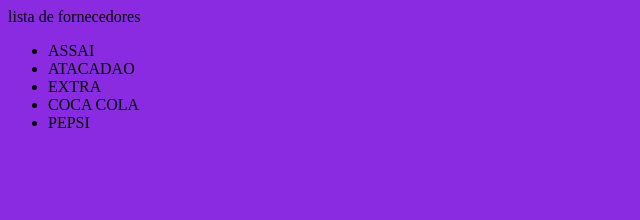
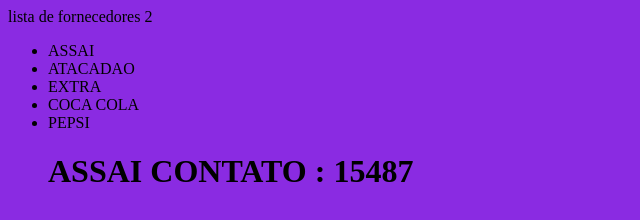
Before and after one commit to Lucas21588/primeiro-porjeto, a plain HTML site: page rep.html in a window 1280 px wide. Shown: the whole page, without its empty margins (0-640 px from the left). Drawn offline with Linux system fonts and the light colour scheme.

Commit message:
lista de fornecedores 2

```diff
--- a/rep.html
+++ b/rep.html
@@ -1,7 +1,7 @@
 <html>
     <head>
         <litle>
-            lista de fornecedores
+            lista de fornecedores 2
         </litle>
         <link rel="stylesheet" href="stilo.css">
 
@@ -13,6 +13,11 @@
             <li> EXTRA</li>
             <li>COCA COLA</li>
             <li>PEPSI</li>
+            <h1>
+                ASSAI
+                CONTATO : 15487
+            </h1>
+
         </ul>
 
     </body>
```
